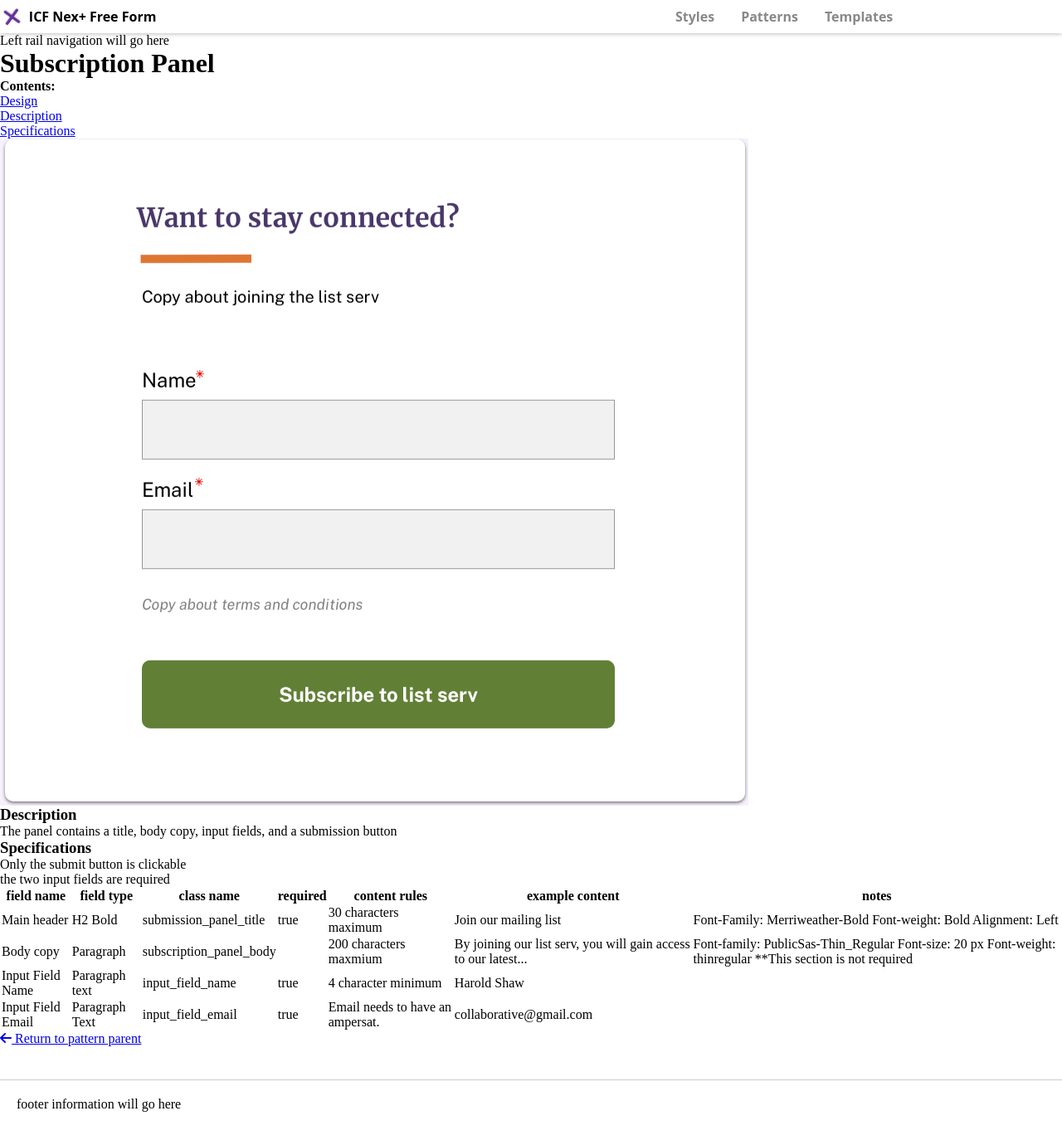
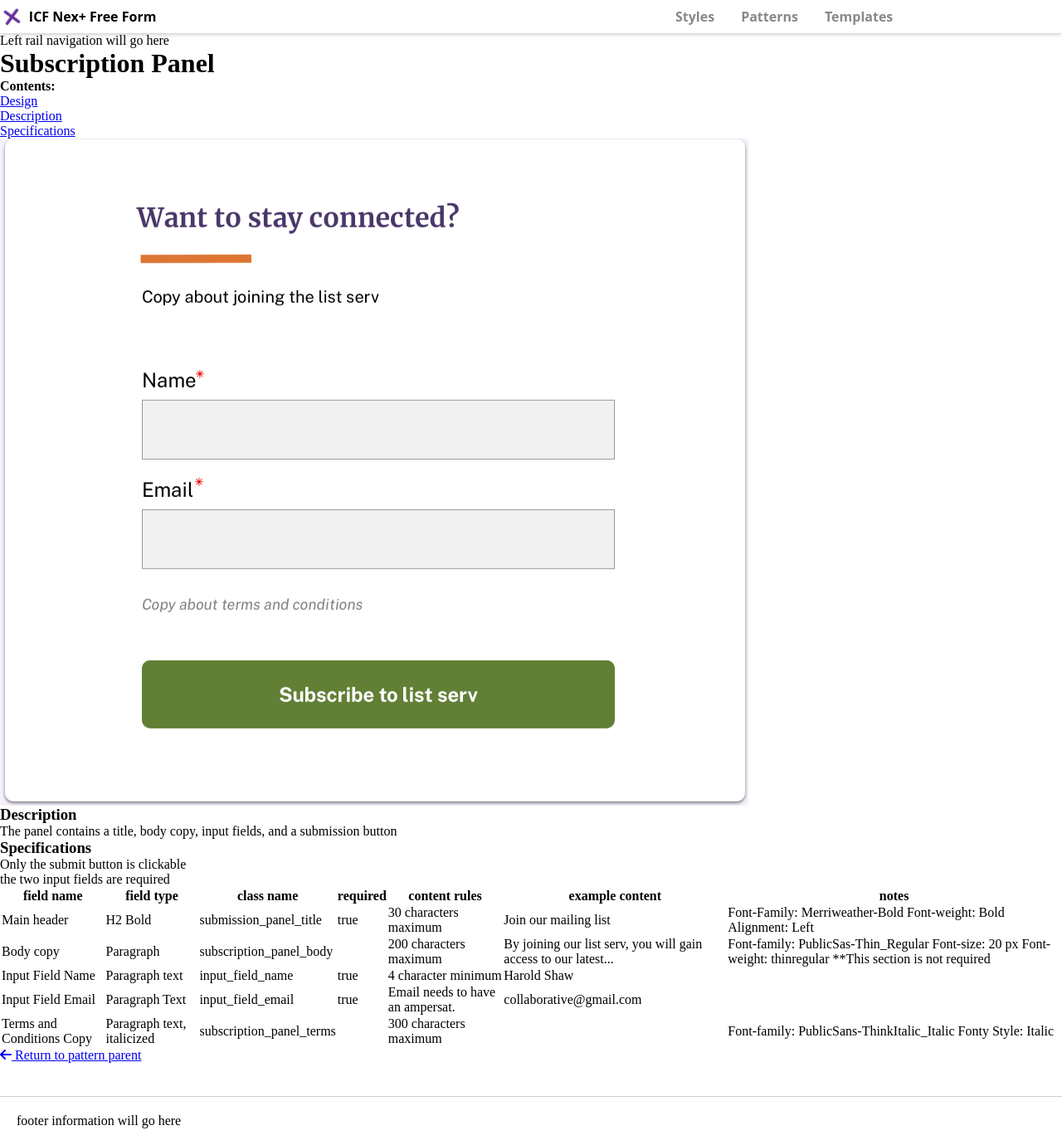
Before and after one commit to ux-at-icfnext/herc, a Jekyll site: the page built from pages/patterns/subscription-panel.md, in a window 1280 px wide and 1380 px high. Shown: the whole window at 83% size. Built offline with Jekyll 4.4.1, drawn with Linux system fonts in a browser that asks for light colours; nearby versions of some CDN libraries.

Commit message:
Update Pattern Specifications “subscription-panel”

```diff
--- a/pages/patterns/subscription-panel.md
+++ b/pages/patterns/subscription-panel.md
@@ -28,7 +28,7 @@ schema:
       Font-size: 20 px
       Font-weight: thinregular
       **This section is not required
-    content: 200 characters maxmium
+    content: 200 characters maximum
     example: By joining our list serv, you will gain access to our latest...
   - fieldname: Input Field Name
     type: Paragraph text
@@ -42,4 +42,12 @@ schema:
     required: true
     content: "Email needs to have an ampersat. "
     example: collaborative@gmail.com
+  - fieldname: Terms and Conditions Copy
+    type: "Paragraph text, italicized "
+    class: subscription_panel_terms
+    content: 300 characters maximum
+    example: ""
+    notes: |-
+      Font-family: PublicSans-ThinkItalic_Italic
+      Fonty Style: Italic
 ---
```
